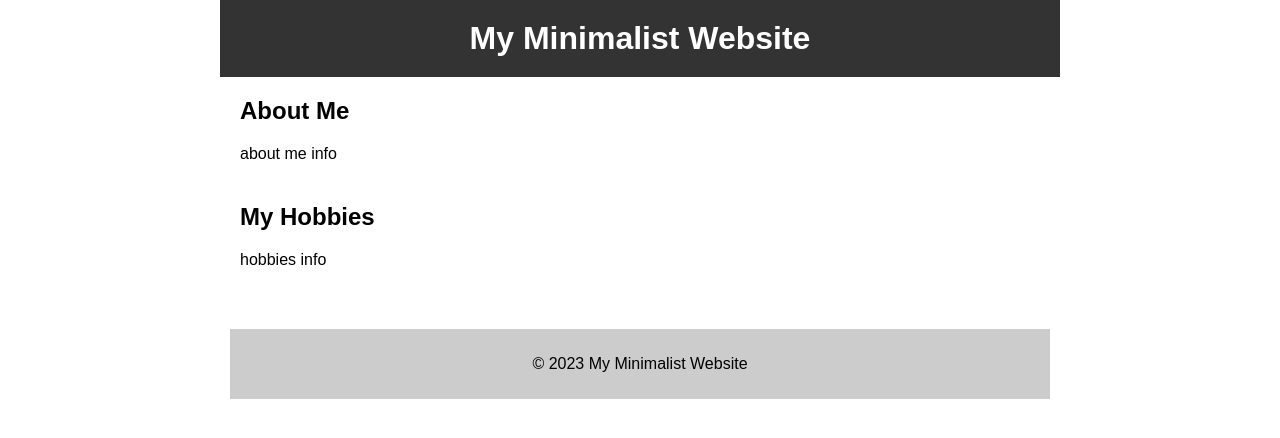
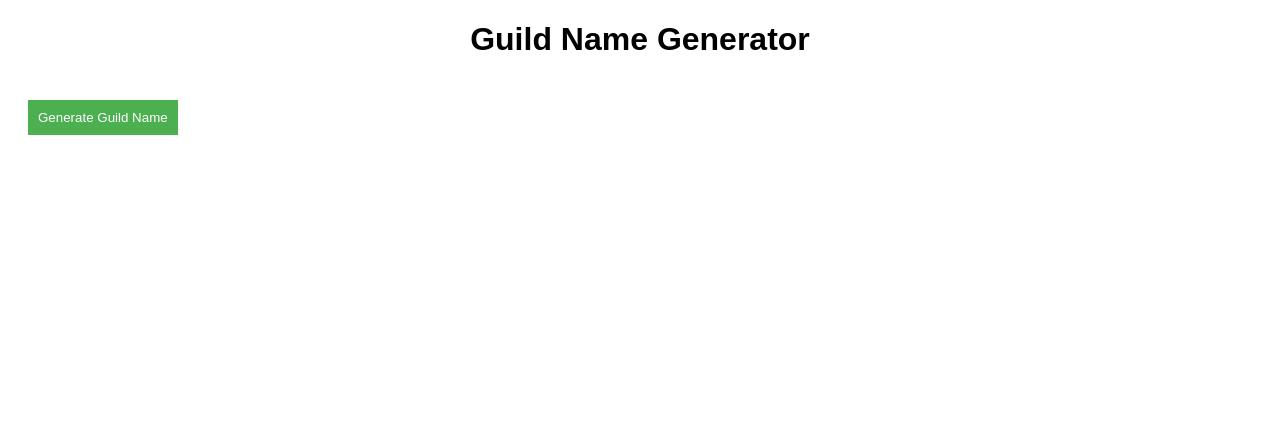
Before and after one commit to dalechou/playwithHTML, a plain HTML site: page index.html in a window 1280 px wide. Drawn offline with nearby package versions, Linux system fonts and the light colour scheme.

Commit message:
Add guild name generator

```diff
--- a/css/style.css
+++ /dev/null
@@ -1,45 +0,0 @@
-body {
-	font-family: Arial, sans-serif;
-	margin: 0;
-	padding: 0;
-}
-
-header, main, footer {
-	max-width: 800px;
-	margin: 0 auto;
-	padding: 20px;
-}
-
-header {
-	background-color: #333;
-	color: #fff;
-	text-align: center;
-}
-
-h1 {
-	margin: 0;
-}
-
-main section {
-	margin-bottom: 40px;
-}
-
-h2 {
-	margin-top: 0;
-}
-
-ul {
-	list-style: none;
-	padding: 0;
-	margin: 0;
-}
-
-li {
-	margin-bottom: 10px;
-}
-
-footer {
-	background-color: #ccc;
-	text-align: center;
-	padding: 10px;
-}
--- a/index.html
+++ b/index.html
@@ -1,52 +1,14 @@
 <!DOCTYPE html>
 <html>
 <head>
-	<meta charset="UTF-8">
-	<title>My Minimalist Website</title>
-	<link rel="stylesheet" type="text/css" href="css/style.css">
+	<title>Guild Name Generator</title>
+	<link rel="stylesheet" type="text/css" href="style.css">
 </head>
 <body>
-	<header>
-		<h1>My Minimalist Website</h1>
-	</header>
-	<main>
-		<section>
-			<h2>About Me</h2>
-			<p>
-				<span id="about-me"></span>
-			</p>
-		</section>
-		<section>
-			<h2>My Hobbies</h2>
-			<ul id="hobbies"></ul>
-		</section>
-	</main>
-	<footer>
-		<p>&copy; 2023 My Minimalist Website</p>
-	</footer>
-	<script src="https://code.jquery.com/jquery-3.6.0.min.js"></script>
-	<script>
-		$(document).ready(function() {
-			$.ajax({
-				url: "data/about-me.txt",
-				method: "GET",
-				success: function(data) {
-					$("#about-me").text(data);
-				}
-			});
+	<h1>Guild Name Generator</h1>
+	<button id="generate-btn">Generate Guild Name</button>
+	<div id="guild-name"></div>
 
-			$.ajax({
-				url: "data/hobbies.txt",
-				method: "GET",
-				success: function(data) {
-					var hobbies = data.split("\n");
-					for (var i = 0; i < hobbies.length; i++) {
-						var hobby = "<li>" + hobbies[i] + "</li>";
-						$("#hobbies").append(hobby);
-					}
-				}
-			});
-		});
-	</script>
+	<script src="script.js"></script>
 </body>
 </html>
--- /dev/null
+++ b/script.js
@@ -0,0 +1,16 @@
+const generateBtn = document.getElementById('generate-btn');
+generateBtn.addEventListener('click', function() {
+  fetch('https://wordsapiv1.p.rapidapi.com/words/?random=true&partOfSpeech=noun,adjective', {
+    headers: {
+      "x-rapidapi-key": "YOUR_API_KEY_HERE",
+      "x-rapidapi-host": "wordsapiv1.p.rapidapi.com"
+    }
+  })
+  .then(response => response.json())
+  .then(data => {
+    const guildName = data.word + " " + data.results[0].synonyms[0];
+    const guildNameDiv = document.getElementById('guild-name');
+    guildNameDiv.textContent = guildName;
+  })
+  .catch(error => console.error(error));
+});
--- /dev/null
+++ b/style.css
@@ -0,0 +1,23 @@
+body {
+	font-family: Arial, sans-serif;
+}
+
+h1 {
+	text-align: center;
+}
+
+button {
+	background-color: #4CAF50;
+	color: white;
+	border: none;
+	padding: 10px;
+	margin: 20px;
+	cursor: pointer;
+}
+
+#guild-name {
+	text-align: center;
+	font-size: 24px;
+	font-weight: bold;
+	margin-top: 50px;
+}
```
Also changed, not shown: data/about-me.txt (deleted), data/hobbies.txt (deleted).
